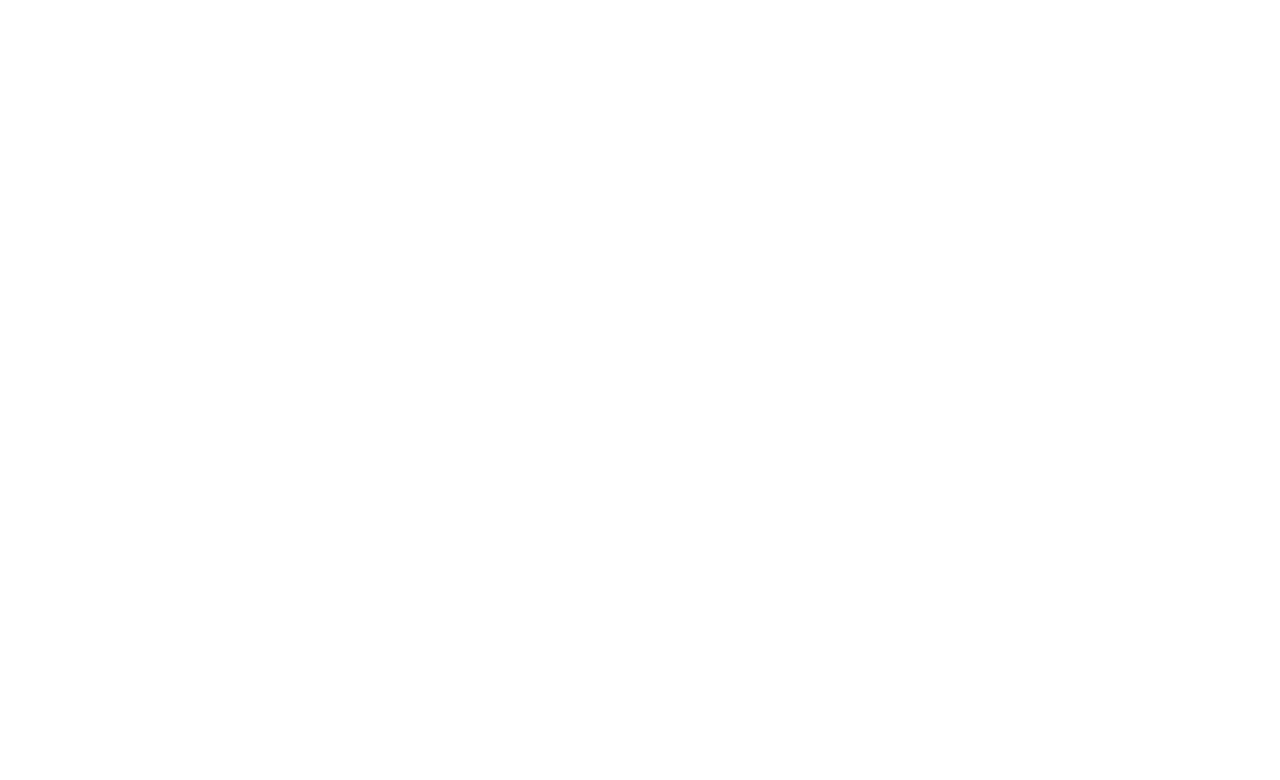
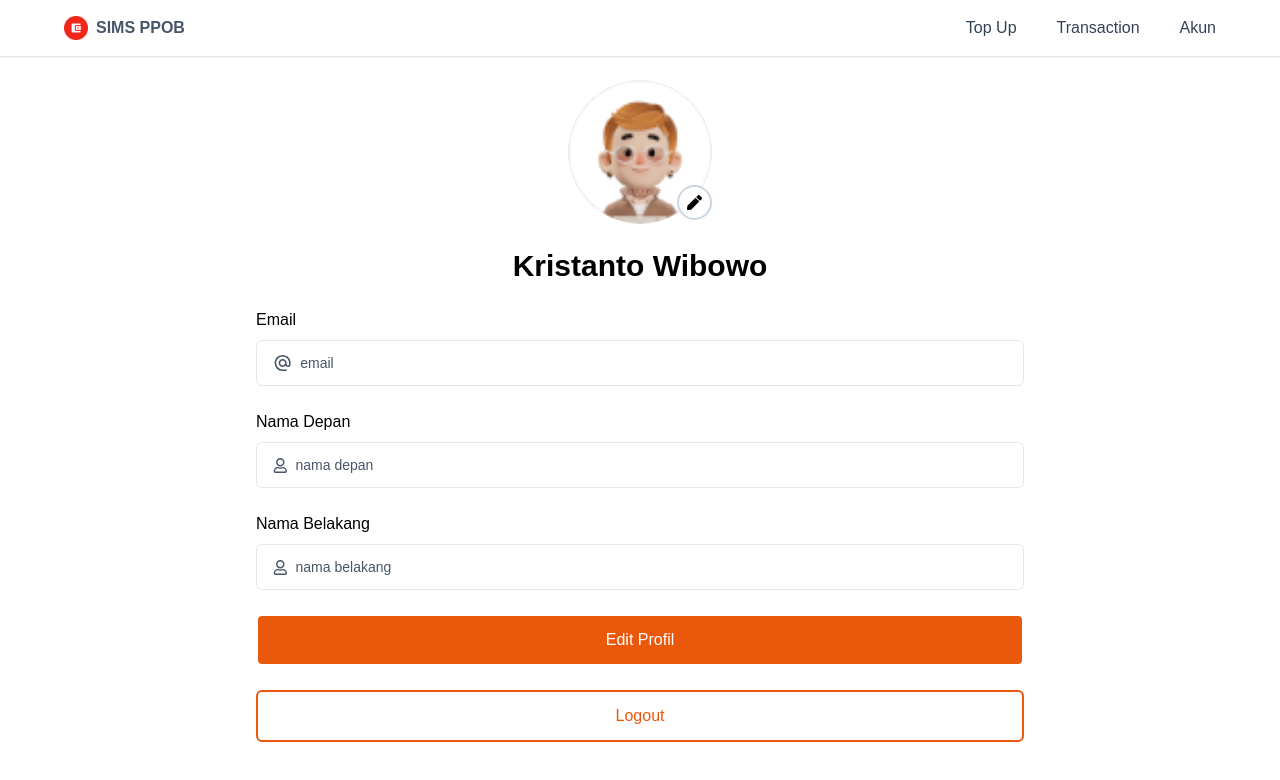
Before and after one commit to arfindwio/SIMS-PPOB-Arfin-Dwi-Octavianto, a React (Vite) app: page /profile in a window 1280 px wide. Before the commit this address had no page. Shown: the top 780 px of the page. Built offline with nearby package versions, Linux system fonts and the light colour scheme.

Commit message:
feat: add profile page

```diff
--- /dev/null
+++ b/src/assets/components/navbar/Navbar.jsx
@@ -0,0 +1,31 @@
+import React from "react";
+import { Link } from "react-router-dom";
+
+// Images
+import Logo from "../../img/Logo.png";
+
+export const Navbar = () => {
+  return (
+    <>
+      <div className="bg-white w-full border-b shadow-sm py-4 fixed z-10">
+        <div className="max-w-7xl w-[90%] flex mx-auto justify-between items-center">
+          <div className="flex gap-2 items-center mr-auto">
+            <img src={Logo} alt="Logo" loading="lazy" className="w-6 object-contain" />
+            <p className="font-semibold text-base text-slate-600">SIMS PPOB</p>
+          </div>
+          <div className="flex gap-10">
+            <Link to={"/"} className="text-slate-700 text-base font-medium hover:text-orange-600">
+              Top Up
+            </Link>
+            <Link to={"/"} className="text-slate-700 text-base font-medium hover:text-orange-600">
+              Transaction
+            </Link>
+            <Link to={"/"} className="text-slate-700 text-base font-medium hover:text-orange-600">
+              Akun
+            </Link>
+          </div>
+        </div>
+      </div>
+    </>
+  );
+};
--- a/src/pages/Login.jsx
+++ b/src/pages/auth/Login.jsx
@@ -2,8 +2,8 @@
 import { Link } from "react-router-dom";
 
 // Images
-import Logo from "../assets/img/Logo.png";
-import Illustrasi from "../assets/img/IllustrasiLogin.png";
+import Logo from "../../assets/img/Logo.png";
+import Illustrasi from "../../assets/img/IllustrasiLogin.png";
 
 // Icons
 import { MdAlternateEmail } from "react-icons/md";
@@ -17,16 +17,16 @@
         <div className="w-1/2 m-auto">
           <form className="w-[65%] flex flex-col justify-center gap-8 items-center mx-auto">
             <div className="mx-auto flex gap-2 items-center">
-              <img src={Logo} alt="Logo" className="w-8 object-contain" />
+              <img src={Logo} alt="Logo" loading="lazy" className="w-8 object-contain" />
               <p className="font-semibold text-xl text-slate-600">SIMS PPOB</p>
             </div>
             <h1 className="w-2/3 font-bold text-3xl text-black text-center">Masuk atau buat akun untuk memulai</h1>
             <div className="flex flex-col gap-5 w-full py-6">
-              <div className="pl-4 w-full border rounded-md py-2 flex gap-2 items-center">
+              <div className="pl-4 w-full border rounded-md py-3 flex gap-2 items-center">
                 <MdAlternateEmail size={20} className="text-slate-400" />
                 <input type="text" name="username" placeholder="masukkan email anda" className="outline-none w-full" />
               </div>
-              <div className="pl-4 pr-8 w-full border rounded-md py-2 flex gap-2 items-center relative">
+              <div className="pl-4 pr-8 w-full border rounded-md py-3 flex gap-2 items-center relative">
                 <CiLock size={20} id="username" className="text-slate-400" />
                 <input type="password" name="username" placeholder="masukkan password anda" className="outline-none w-full" />
                 <IoEyeOutline size={20} className="text-slate-400 absolute right-3 cursor-pointer" />
@@ -43,7 +43,7 @@
           </form>
         </div>
         <div className="w-1/2 flex m-auto max-h-screen h-full bg-[#fff1f0]">
-          <img src={Illustrasi} alt="Illustrasi" className="object-contain max-h-screen w-full h-full" />
+          <img src={Illustrasi} alt="Illustrasi" loading="lazy" className="object-contain max-h-screen w-full h-full" />
         </div>
       </div>
     </>
--- /dev/null
+++ b/src/pages/auth/Profile.jsx
@@ -0,0 +1,61 @@
+import React from "react";
+
+// Components
+import { Navbar } from "../../assets/components/navbar/Navbar";
+
+// Images
+import ProfilePhoto from "../../assets/img/ProfilePhoto.png";
+
+// Icons
+import { FaPen } from "react-icons/fa";
+import { MdAlternateEmail } from "react-icons/md";
+import { FaRegUser } from "react-icons/fa";
+
+export const Profile = () => {
+  return (
+    <>
+      <Navbar />
+
+      <div className="bg-white mx-auto max-w-7xl">
+        <form className="w-[60%] mx-auto flex flex-col justify-center items-center pt-20 pb-10 gap-6">
+          <div className="w-36 h-3w-36 relative mx-auto">
+            <img src={ProfilePhoto} alt="Profile Photo" loading="lazy" className=" rounded-full object-cover w-full h-full mx-auto" />
+            <div className="bg-white right-0 border-2 border-slate-300 p-2 bottom-1 absolute rounded-full">
+              <FaPen size={15} className="text-black" />
+            </div>
+          </div>
+          <h1 className="font-bold text-3xl text-center">Kristanto Wibowo</h1>
+          <div className="flex flex-col w-full gap-2">
+            <label htmlFor="email" className="text-base text-black font-medium">
+              Email
+            </label>
+            <div className="pl-4 w-full border rounded-md py-3 flex gap-2 items-center">
+              <MdAlternateEmail size={20} className="text-slate-600" />
+              <input type="email" name="username" id="email" placeholder="email" className="outline-none w-full text-sm placeholder:text-slate-600" />
+            </div>
+          </div>
+          <div className="flex flex-col w-full gap-2">
+            <label htmlFor="firstName" className="text-base text-black font-medium">
+              Nama Depan
+            </label>
+            <div className="pl-4 w-full border rounded-md py-3 flex gap-2 items-center">
+              <FaRegUser size={15} className="text-slate-600" />
+              <input type="text" name="firstName" id="firstName" placeholder="nama depan" className="outline-none w-full text-sm placeholder:text-slate-600" />
+            </div>
+          </div>
+          <div className="flex flex-col w-full gap-2">
+            <label htmlFor="lastName" className="text-base text-black font-medium">
+              Nama Belakang
+            </label>
+            <div className="pl-4 w-full border rounded-md py-3 flex gap-2 items-center">
+              <FaRegUser size={15} className="text-slate-600" />
+              <input type="text" name="lastName" id="lastName" placeholder="nama belakang" className="outline-none w-full text-sm placeholder:text-slate-600" />
+            </div>
+          </div>
+          <button className="bg-orange-600 w-full text-white py-3 border-2 border-white rounded-md hover:bg-red-600">Edit Profil</button>
+          <button className="bg-white w-full py-3 border-2 border-orange-600 text-orange-600 rounded-md hover:bg-orange-600 hover:text-white">Logout</button>
+        </form>
+      </div>
+    </>
+  );
+};
--- a/src/pages/Registration.jsx
+++ b/src/pages/auth/Registration.jsx
@@ -2,8 +2,8 @@
 import { Link } from "react-router-dom";
 
 // Images
-import Logo from "../assets/img/Logo.png";
-import Illustrasi from "../assets/img/IllustrasiLogin.png";
+import Logo from "../../assets/img/Logo.png";
+import Illustrasi from "../../assets/img/IllustrasiLogin.png";
 
 // Icons
 import { MdAlternateEmail } from "react-icons/md";
@@ -18,30 +18,30 @@
         <div className="w-1/2 m-auto">
           <form className="w-[65%] flex flex-col justify-center gap-6 items-center mx-auto">
             <div className="mx-auto flex gap-2 items-center">
-              <img src={Logo} alt="Logo" className="w-8 object-contain" />
+              <img src={Logo} alt="Logo" loading="lazy" className="w-8 object-contain" />
               <p className="font-semibold text-xl text-slate-600">SIMS PPOB</p>
             </div>
             <h1 className="w-2/3 font-bold text-3xl text-black text-center">Lengkapi data untuk membuat akun</h1>
             <div className="flex flex-col gap-5 w-full py-6">
-              <div className="pl-4 w-full border rounded-md py-2 flex gap-2 items-center">
+              <div className="pl-4 w-full border rounded-md py-3 flex gap-2 items-center">
                 <MdAlternateEmail size={20} className="text-slate-400" />
                 <input type="text" name="username" placeholder="masukkan email anda" className="outline-none w-full text-sm" />
               </div>
-              <div className="pl-4 w-full border rounded-md py-2 flex gap-2 items-center">
+              <div className="pl-4 w-full border rounded-md py-3 flex gap-2 items-center">
                 <FaRegUser size={15} className="text-slate-400" />
                 <input type="text" name="firstName" placeholder="nama depan" className="outline-none w-full text-sm" />
               </div>
-              <div className="pl-4 w-full border rounded-md py-2 flex gap-2 items-center">
+              <div className="pl-4 w-full border rounded-md py-3 flex gap-2 items-center">
                 <FaRegUser size={15} className="text-slate-400" />
                 <input type="text" name="lastName" placeholder="nama belakang" className="outline-none w-full text-sm" />
               </div>
-              <div className="pl-4 pr-8 w-full border rounded-md py-2 flex gap-2 items-center relative">
+              <div className="pl-4 pr-8 w-full border rounded-md py-3 flex gap-2 items-center relative">
                 <CiLock size={20} id="password" className="text-slate-400" />
                 <input type="password" name="password" placeholder="buat password" className="outline-none w-full text-sm" />
                 <IoEyeOutline size={20} className="text-slate-400 absolute right-3 cursor-pointer" />
                 {/* <IoEyeOffOutline size={20} className="text-slate-400 absolute right-3 cursor-pointer" /> */}
               </div>
-              <div className="pl-4 pr-8 w-full border rounded-md py-2 flex gap-2 items-center relative">
+              <div className="pl-4 pr-8 w-full border rounded-md py-3 flex gap-2 items-center relative">
                 <CiLock size={20} id="passwordConfirmation" className="text-slate-400" />
                 <input type="password" name="passwordConfirmation" placeholder="konfirmasi password" className="outline-none w-full text-sm" />
                 <IoEyeOutline size={20} className="text-slate-400 absolute right-3 cursor-pointer" />
@@ -58,7 +58,7 @@
           </form>
         </div>
         <div className="w-1/2 flex m-auto max-h-screen h-full bg-[#fff1f0]">
-          <img src={Illustrasi} alt="Illustrasi" className="object-contain max-h-screen w-full h-full" />
+          <img src={Illustrasi} alt="Illustrasi" loading="lazy" className="object-contain max-h-screen w-full h-full" />
         </div>
       </div>
     </>
--- a/src/routes/RouteList.jsx
+++ b/src/routes/RouteList.jsx
@@ -2,8 +2,9 @@
 import { BrowserRouter, Route, Routes } from "react-router-dom";
 
 // Pages
-import { Login } from "../pages/Login";
-import { Registration } from "../pages/Registration";
+import { Login } from "../pages/auth/Login";
+import { Registration } from "../pages/auth/Registration";
+import { Profile } from "../pages/auth/Profile";
 
 export const RouteList = () => {
   return (
@@ -12,6 +13,7 @@
         {/* Auth */}
         <Route path="/login" element={<Login />} />
         <Route path="/registration" element={<Registration />} />
+        <Route path="/profile" element={<Profile />} />
       </Routes>
     </BrowserRouter>
   );
```
